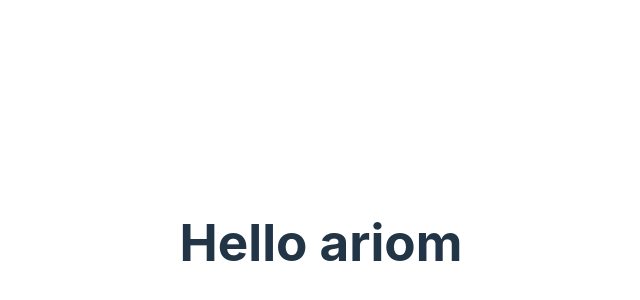
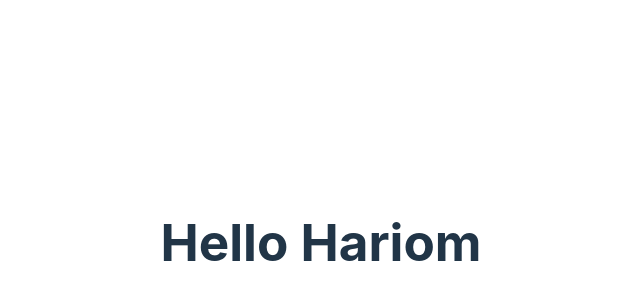
Before and after one commit to mahatoHariom/react-cicd, a React (Vite) app: page / in a window 1280 px wide. Shown: the part 158-458 px from the top of the page, without its empty margins (319-959 px from the left). Built offline with nearby package versions, Linux system fonts and the light colour scheme.

Commit message:
setp home page

```diff
--- a/src/App.tsx
+++ b/src/App.tsx
@@ -3,7 +3,7 @@ import "./App.css";
 function App() {
   return (
     <>
-      <h1>Hello ariom</h1>
+      <h1>Hello Hariom</h1>
     </>
   );
 }
--- a/vite.config.ts
+++ b/vite.config.ts
@@ -4,5 +4,5 @@ import react from "@vitejs/plugin-react-swc";
 // https://vitejs.dev/config/
 export default defineConfig({
   plugins: [react()],
-  base: "/react-cicd/",
+
 });
```
